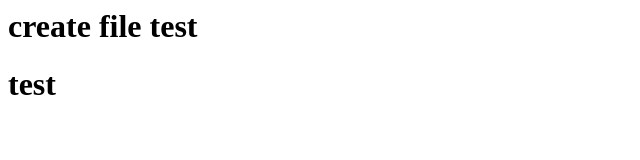
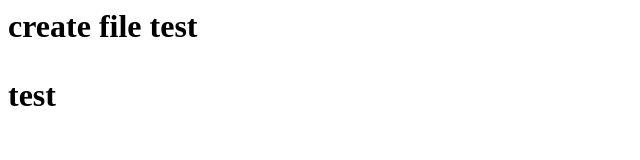
Before and after one commit to dtsutsuji/dtsutsuji.github.io, a plain HTML site: page index.html in a window 1280 px wide. Shown: the full height of the page, 0-640 px from the left. Drawn offline with Linux system fonts and the light colour scheme.

Commit message:
Update index.html

```diff
--- a/index.html
+++ b/index.html
@@ -1,2 +1,6 @@
-<h1>create file test<h1>
-  test
+<html>
+<body>
+  <h1>create file test<h1>
+    <p>test</p>
+</body>
+</html>
```
